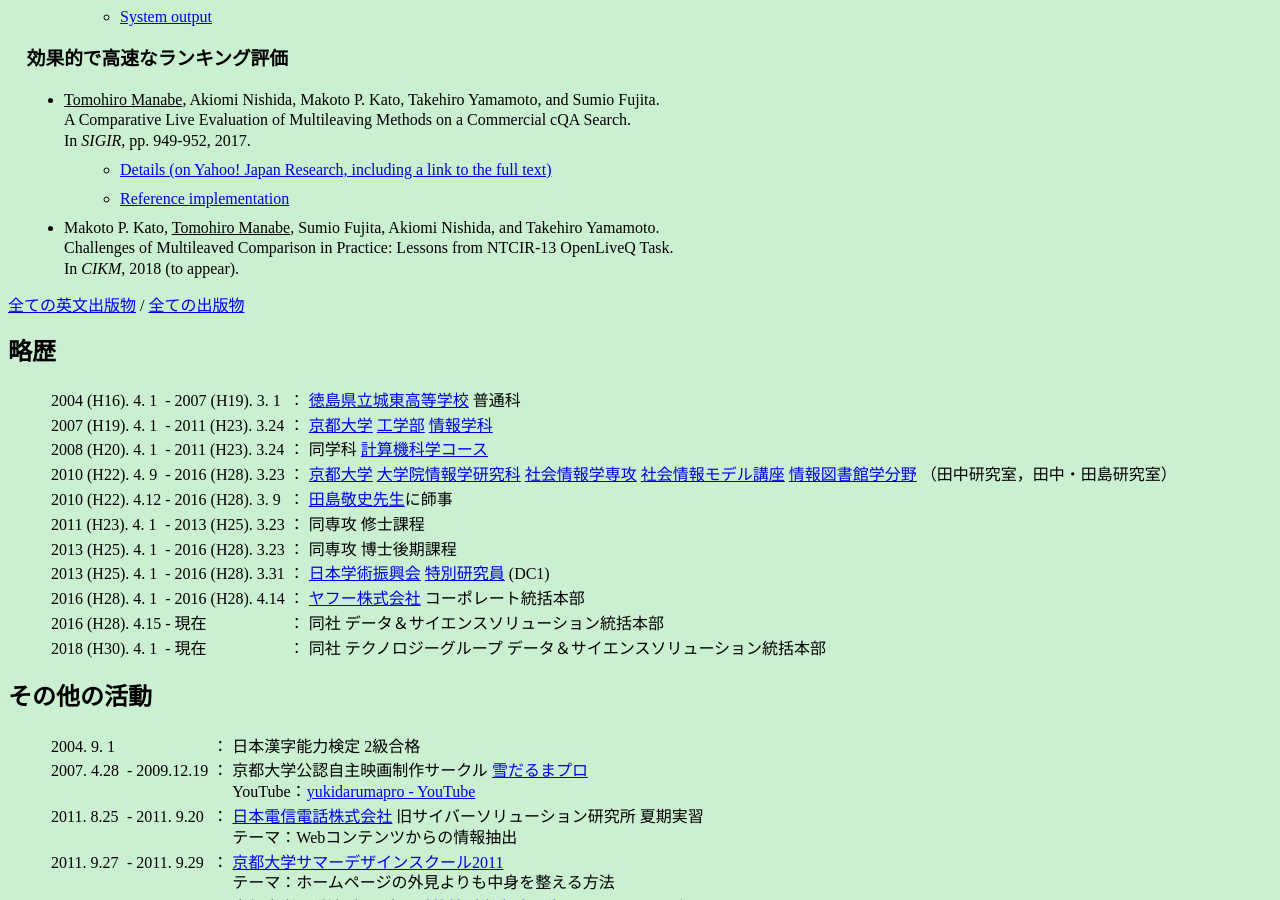
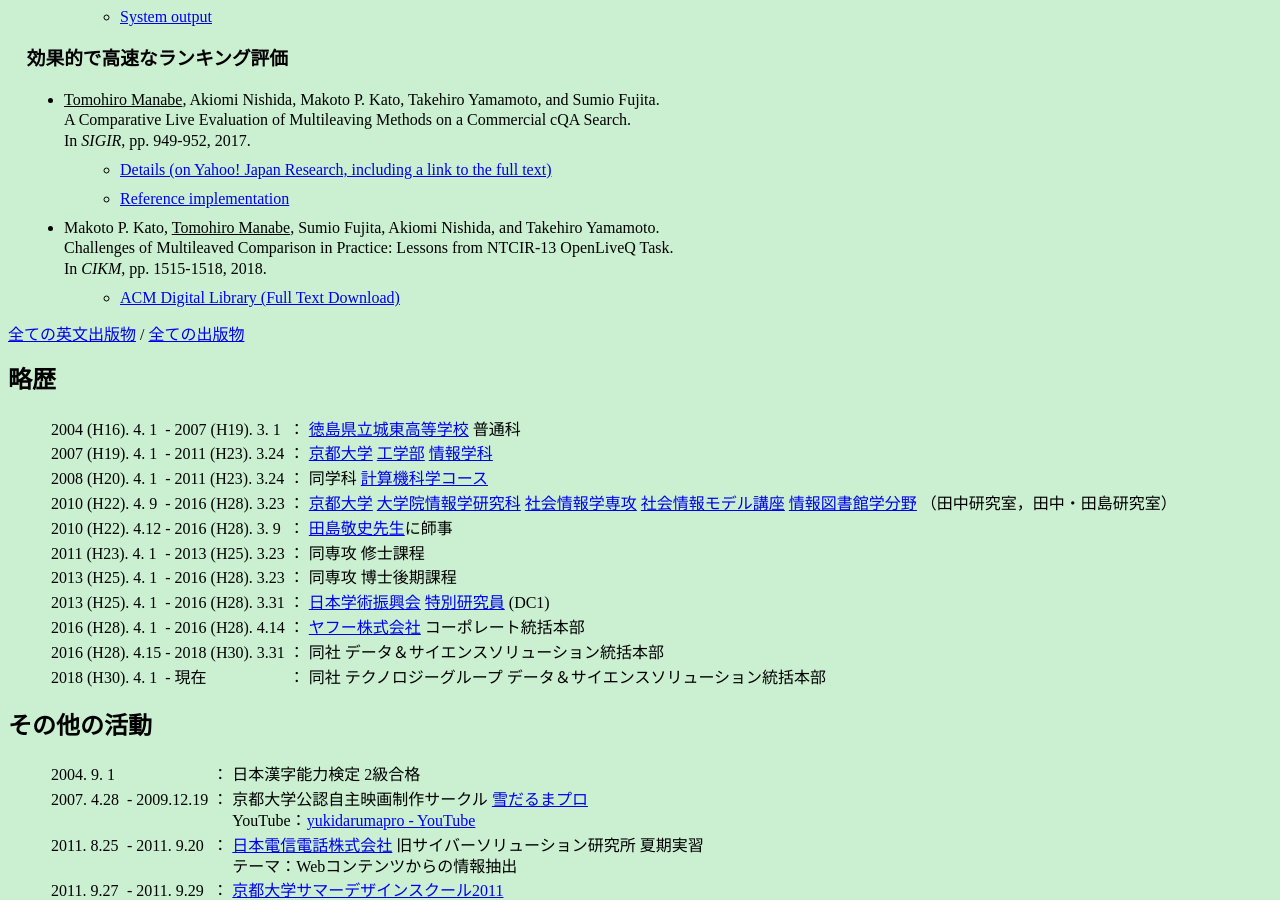
Before and after one commit to tmanabe/tmanabe.github.io, a Jekyll site: the page built from index-jp.md, in a window 1280 px wide and 900 px high, scrolled down 667 px. Built offline with Jekyll 4.4.1, drawn with Linux system fonts in a browser that asks for light colours.

Commit message:
19th commit

```diff
--- a/_data/papers.yml
+++ b/_data/papers.yml
@@ -50,7 +50,7 @@ lnbip17: >
           *   [Author version](./papers/lnbip16.pdf) ([The final publication is available at link.springer.com](https://doi.org/10.1007/978-3-319-66468-2_5))
           *   [Evaluation results (identical to our WEBIST 2016 results)](https://github.com/tmanabe/WEBIST16-results)
 ntcir170: >
-    Noriko Kando, Sumio Fujita, Makoto P. Kato, and Tomohiro Manabe (Eds.)<br/>
+    Noriko Kando, Sumio Fujita, Makoto P. Kato, and <u>Tomohiro Manabe</u> (Eds.)<br/>
     [Proceedings of the 13th NTCIR Conference on Evaluation of Information Access Technologies,<br />December 5-8, 2017 Tokyo Japan](http://research.nii.ac.jp/ntcir/workshop/OnlineProceedings13/NTCIR/toc_ntcir.html).<br />
     National Institute of Informatics, December 2017.
 ntcir171: >
@@ -66,4 +66,5 @@ ntcir172: >
 cikm18: >
     Makoto P. Kato, <u>Tomohiro Manabe</u>, Sumio Fujita, Akiomi Nishida, and Takehiro Yamamoto.<br />
     Challenges of Multileaved Comparison in Practice: Lessons from NTCIR-13 OpenLiveQ Task.<br />
-    In _CIKM_, 2018 (to appear).
+    In _CIKM_, pp. 1515-1518, 2018.
+          *   [ACM Digital Library (Full Text Download)](https://doi.org/10.1145/3269206.3269318)
--- a/index-jp.md
+++ b/index-jp.md
@@ -41,7 +41,7 @@ timestamp: '最終更新：2018.10.6'
 |2013 (H25). 4. 1|-|2016 (H28). 3.23|：|同専攻 博士後期課程|
 |2013 (H25). 4. 1|-|2016 (H28). 3.31|：|[日本学術振興会](http://www.jsps.go.jp/) [特別研究員](http://www.jsps.go.jp/j-pd/) (DC1)|
 |2016 (H28). 4. 1|-|2016 (H28). 4.14|：|[ヤフー株式会社](http://docs.yahoo.co.jp/) コーポレート統括本部|
-|2016 (H28). 4.15|-|現在            |：|同社 データ＆サイエンスソリューション統括本部|
+|2016 (H28). 4.15|-|2018 (H30). 3.31|：|同社 データ＆サイエンスソリューション統括本部|
 |2018 (H30). 4. 1|-|現在            |：|同社 テクノロジーグループ データ＆サイエンスソリューション統括本部|
 
 
```
